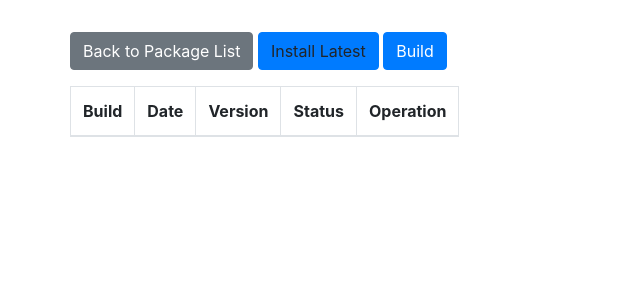
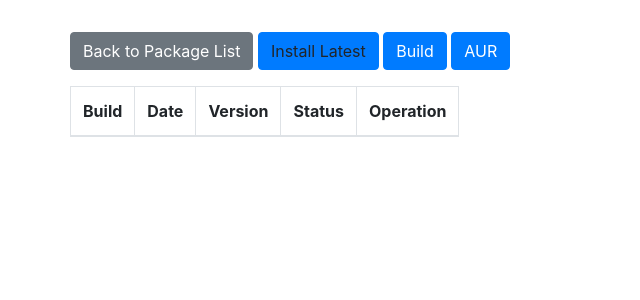
Before and after one commit to colajam93/aurpackager, a Django app: template templates/package_detail.html in a window 1280 px wide. Shown: the part 128-428 px from the top of the page, without its empty margins (0-640 px from the left). Run offline with Django 3.2, Linux system fonts and the light colour scheme; the template is opened without the code that fills it, so the values that code supplies are empty; some libraries are stand-ins or nearby versions.

Commit message:
Add AUR link to package detail page

```diff
--- /dev/null
+++ b/manager/templatetags/extra_tags.py
@@ -0,0 +1,9 @@
+from django import template
+import lib.aur
+
+register = template.Library()
+
+
+@register.simple_tag
+def aur_package_url(name):
+    return lib.aur.aur_package_url(name)
--- a/templates/package_detail.html
+++ b/templates/package_detail.html
@@ -1,4 +1,5 @@
 {% extends "base.html" %}
+{% load extra_tags %}
 
 {% block title %}{{ package.name }} - Package Detail{% endblock title %}
 
@@ -14,6 +15,8 @@
                     onclick="sendBuildQuery()">
                 Build
             </button>
+            <a href="{% aur_package_url package.name %}"
+               class="btn btn-primary">AUR</a>
         </div>
     </div>
     <div class="row">
```
Also changed, not shown: manager/templatetags/__init__.py (added).
